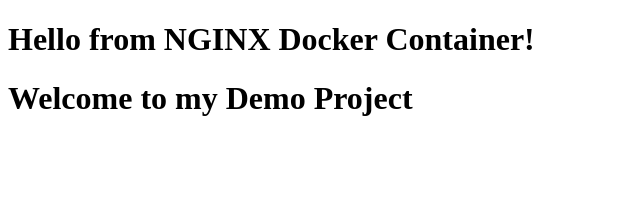
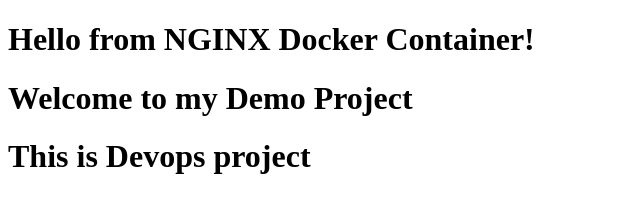
Before and after one commit to arpitdh888/ademo, a plain HTML site: page index.html in a window 1280 px wide. Shown: the whole page, without its empty margins (0-640 px from the left). Drawn offline with Linux system fonts and the light colour scheme.

Commit message:
Update2 index.html

```diff
--- a/index.html
+++ b/index.html
@@ -6,5 +6,6 @@
 <body>
     <h1>Hello from NGINX Docker Container!</h1>
     <h1>Welcome to my Demo Project</h1>
+    <h1>This is Devops project</h1>
 </body>
 </html>
```
